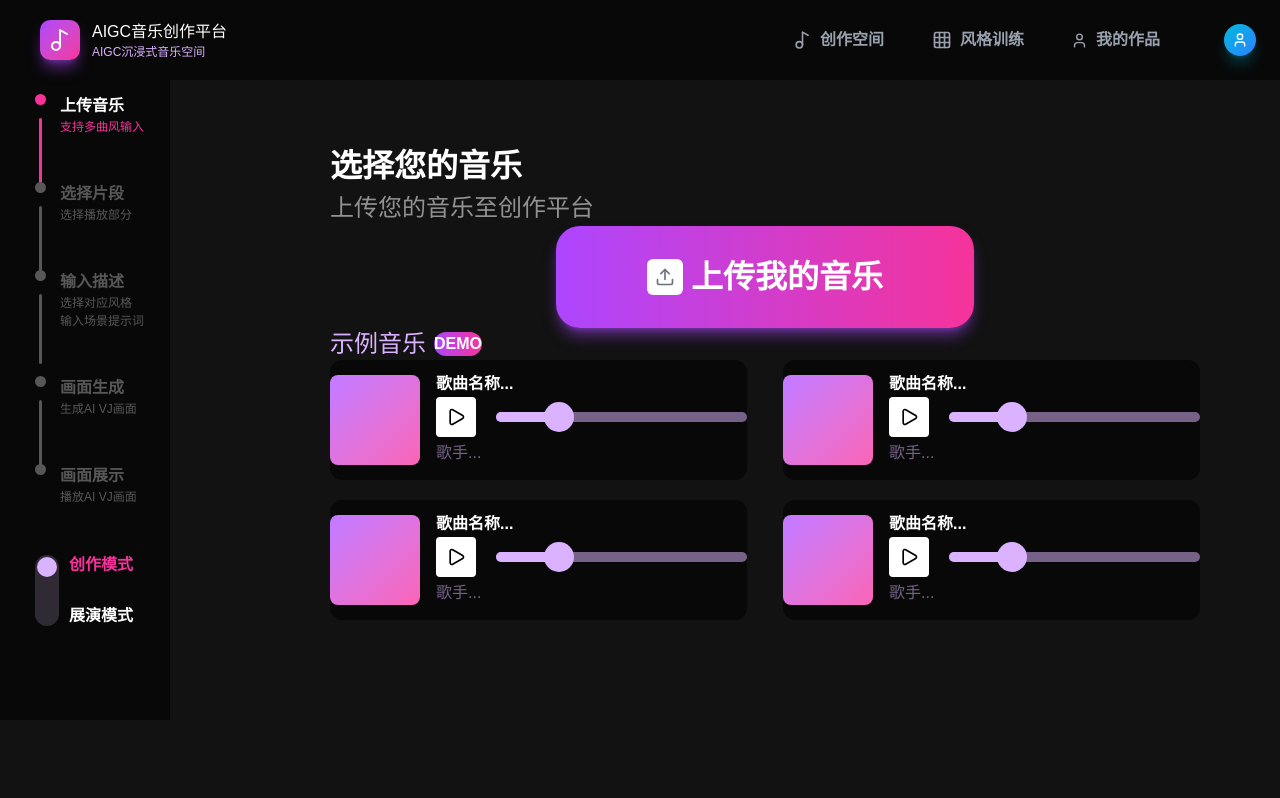
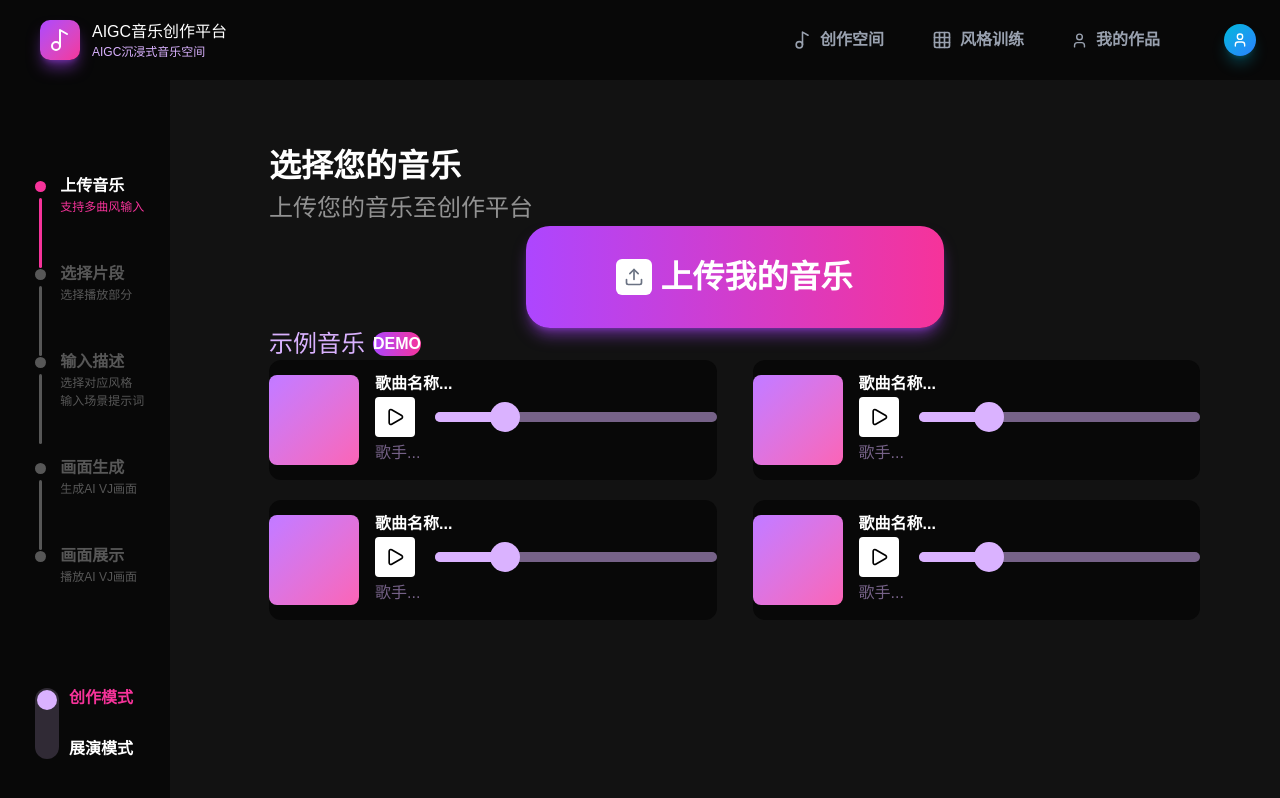
Before and after one commit to YuanMatrix/vj-disp-fe, a Next.js app: page /studio in a window 1280 px wide. Built offline with nearby package versions, Linux system fonts and the light colour scheme.

Commit message:
fix padding

```diff
--- a/app/studio/page.tsx
+++ b/app/studio/page.tsx
@@ -6,10 +6,8 @@ export default function StudioPage() {
   return (
     <main className="min-h-screen bg-[#121212] overflow-x-hidden">
       <Header />
-      <div className="flex pt-20">
-        <Sidebar />
-        <UploadSection />
-      </div>
+      <Sidebar />
+      <UploadSection />
     </main>
   );
 }
--- a/components/Sidebar.tsx
+++ b/components/Sidebar.tsx
@@ -21,11 +21,12 @@ export default function Sidebar() {
 
   return (
     <aside
-      className="w-[170px] min-w-[170px] bg-[#080808] flex flex-col justify-between flex-shrink-0"
+      className="w-[170px] bg-[#080808] fixed left-0 flex flex-col justify-between"
       style={{
-        minHeight: 'calc(100vh - 80px)',
-        paddingTop: '94px',
-        paddingBottom: '94px',
+        top: '80px',
+        height: 'calc(100vh - 80px)',
+        paddingTop: '94.31px',
+        paddingBottom: '40.88px',
         paddingLeft: '35px',
       }}
     >
@@ -50,8 +51,13 @@ export default function Sidebar() {
             <div className="flex items-start gap-[14px]" style={{ marginBottom: index < steps.length - 1 ? '46px' : '0' }}>
               {/* 圆点 */}
               <div
-                className="w-[11px] h-[11px] rounded-full flex-shrink-0 mt-[6px]"
-                style={{ background: step.active ? '#F6339A' : '#575757' }}
+                className="rounded-full flex-shrink-0"
+                style={{
+                  width: '11.32px',
+                  height: '11.32px',
+                  marginTop: '6.34px',
+                  background: step.active ? '#F6339A' : '#575757',
+                }}
               />
 
               {/* 文字 */}
--- a/components/UploadSection.tsx
+++ b/components/UploadSection.tsx
@@ -12,7 +12,14 @@ export default function UploadSection() {
   ];
 
   return (
-    <div className="flex-1 flex flex-col min-h-[calc(100vh-80px)] overflow-x-hidden" style={{ padding: '142px 80px 80px 160px' }}>
+    <div
+      className="flex-1 flex flex-col overflow-x-hidden"
+      style={{
+        marginLeft: '170px',
+        minHeight: 'calc(100vh - 80px)',
+        padding: '142px 80px 80px 99px',
+      }}
+    >
       {/* 标题区域 */}
       <div className="mb-10 lg:mb-14">
         <h1
```
